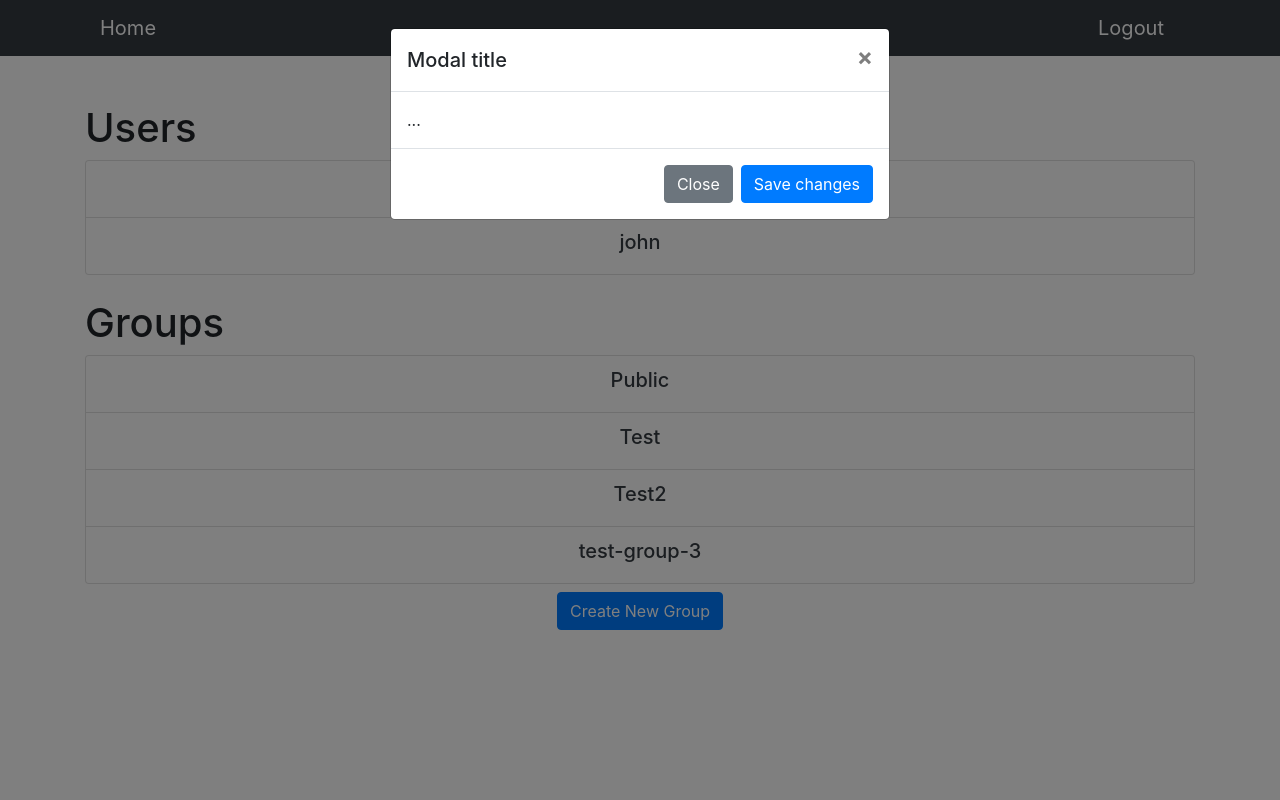
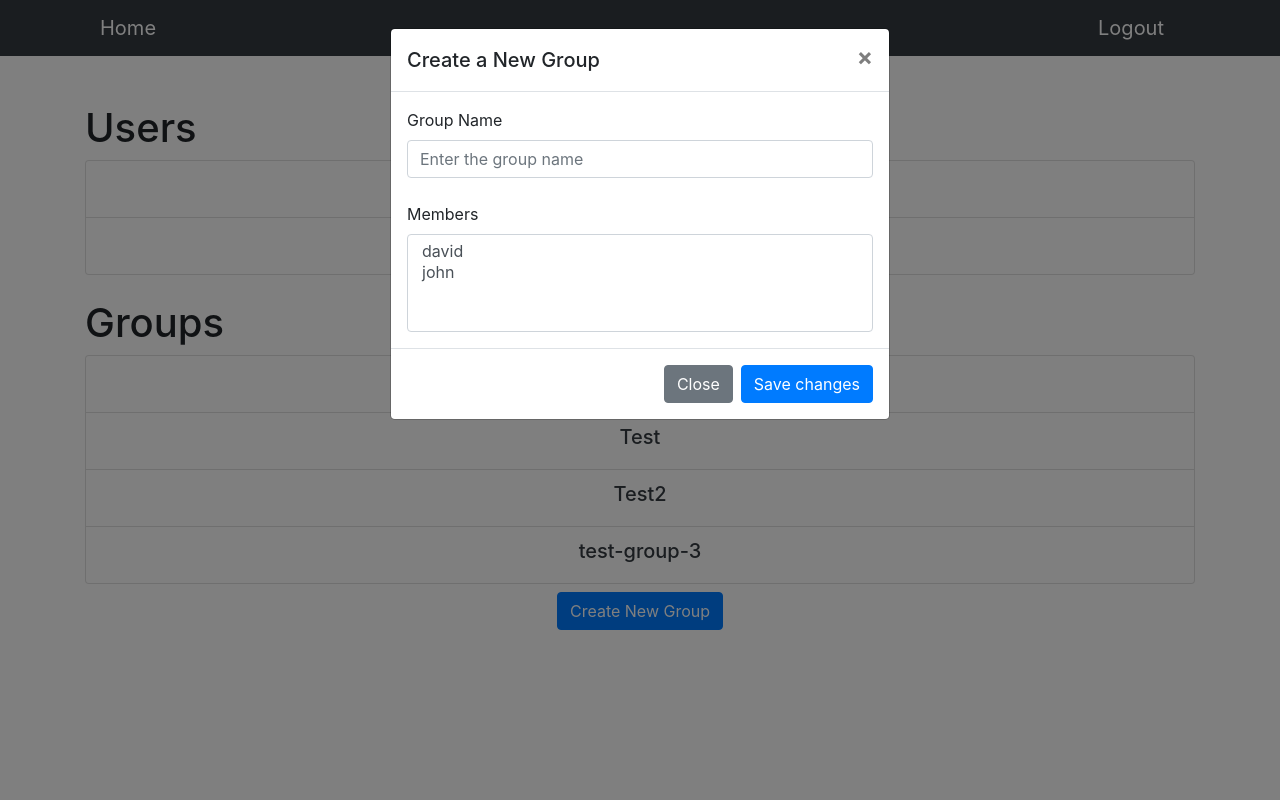
Before and after one commit to davidtheunissen/Chatify, a Django app: page /chat/profile/admin in a window 1280 px wide, after a click on "Create New Group". Run offline with Django 4.2, Linux system fonts and the light colour scheme; a user stored in the database is signed in; data comes from the database, SQL or seed files in the repository; both versions use the stored data as it was after the commit; some libraries are stand-ins or nearby versions.

Commit message:
Added group creation functionality

```diff
--- a/chat/templates/chat/profile.html
+++ b/chat/templates/chat/profile.html
@@ -61,19 +61,39 @@
     <div class="modal fade" id="create-group-modal" tabindex="-1" role="dialog" aria-labelledby="exampleModalLabel" aria-hidden="true">
         <div class="modal-dialog" role="document">
         <div class="modal-content">
+
             <div class="modal-header">
-            <h5 class="modal-title" id="exampleModalLabel">Modal title</h5>
+                <!-- Modal title -->
+                <h5 class="modal-title">Create a New Group</h5>
                 <button type="button" class="close" data-dismiss="modal" aria-label="Close">
                     <span aria-hidden="true">&times;</span>
                 </button>
             </div>
+
+            <form action="{% url 'create_group' %}" method="POST" id="group-create-form">
+                {% csrf_token %}
+                <!-- Modal body -->
                 <div class="modal-body">
-            ...
+                    <!-- Group name input-->
+                    <label for="group-name">Group Name</label>
+                    <input type="text" class="form-control" name="group-name" id="group-name" placeholder="Enter the group name">
+
+                    <br/>
+
+                    <!-- Members selection -->
+                    <label for="member-select">Members</label>
+                    <select name="member-select" id="member-select" class="form-control" multiple>
+                        {% for user in users %}
+                            <option value="{{ user.id }}">{{ user.username }}</option>
+                        {% endfor %}
+                    </select>
                 </div>
+
                 <div class="modal-footer">
                     <button type="button" class="btn btn-secondary" data-dismiss="modal">Close</button>
-            <button type="button" class="btn btn-primary">Save changes</button>
+                    <button type="submit" class="btn btn-primary">Save changes</button>
                 </div>
+            </form>
         </div>
         </div>
   </div>
--- a/chat/urls.py
+++ b/chat/urls.py
@@ -10,6 +10,7 @@ urlpatterns = [
     path('profile/<str:username>', views.profile, name="profile"),
     path('room/<str:room_name>', views.chatroom, name="chatroom"),
     path('start/<str:username>', views.get_or_create_chatroom, name="start-chatroom"),
+    path('create_group/', views.create_group, name="create_group"),
 
 
     # Test Path
--- a/chat/views.py
+++ b/chat/views.py
@@ -128,6 +128,24 @@ def chatroom(request, room_name):
     return render(request, 'chat/chatroom.html', context)
 
 
+@login_required
+def create_group(request):
+    if request.method == "POST":
+        group_name = request.POST['group-name']
+        members = request.POST.getlist('member-select')
+
+        print(group_name) # DEBUG
+        print(members) # DEBUG
+
+        chat_group = Chatroom(name=group_name)
+        chat_group.save()
+        chat_group.members.set(members)
+        return redirect(chatroom, chat_group.name)
+    else:
+        username = request.user.username
+        return redirect(profile, username)
+
+
 # Test View
 def example(request):
     return
```
Also changed, not shown: db.sqlite3. Lines whose indentation alone changed are shown as unchanged.
